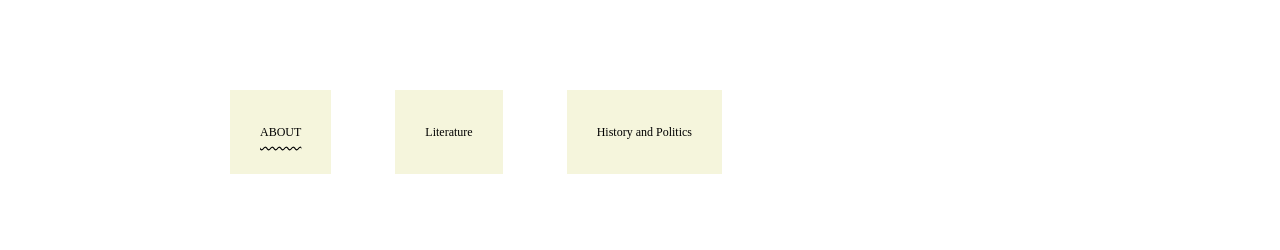
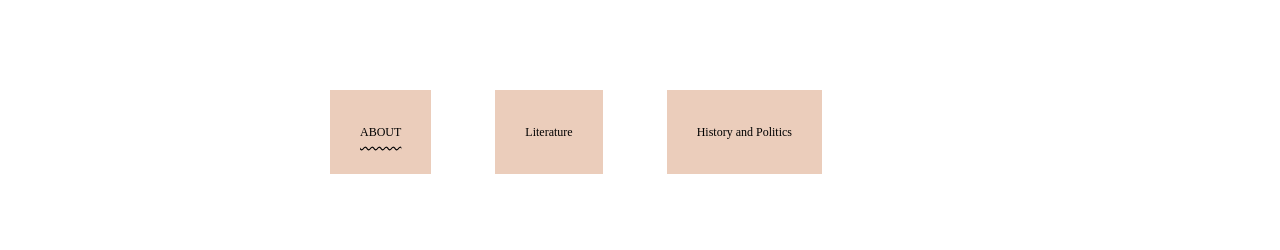
Before and after one commit to umichpercy/hw3-2023, a plain HTML site: page index.html in a window 1280 px wide. Shown: the top 250 px of the page. Drawn offline with Linux system fonts and the light colour scheme.

Commit message:
Add files via upload

```diff
--- a/css/style.css
+++ b/css/style.css
@@ -1,14 +1,16 @@
 body{
    /* Set line spacing */
    line-height: 2;
+   margin: 0 100px;
 }
 
 
 header, nav{
     /* Set padding and margin */
-    padding:20px 5px 30px 50px;
+    padding: 20px 5px 30px 50px;
     margin: 10px 5px 30px 50px;
 }
+
 nav ul li{
     /* Set display, margin, padding, font-size, background-color */
     list-style-type: none;
@@ -16,7 +18,7 @@ nav ul li{
     margin: 30px;
     padding: 30px;
     font-size: 12px;
-    background-color: #F5F5DC;
+    background-color: #ebcdbb;
 }
 
 nav a{
```
